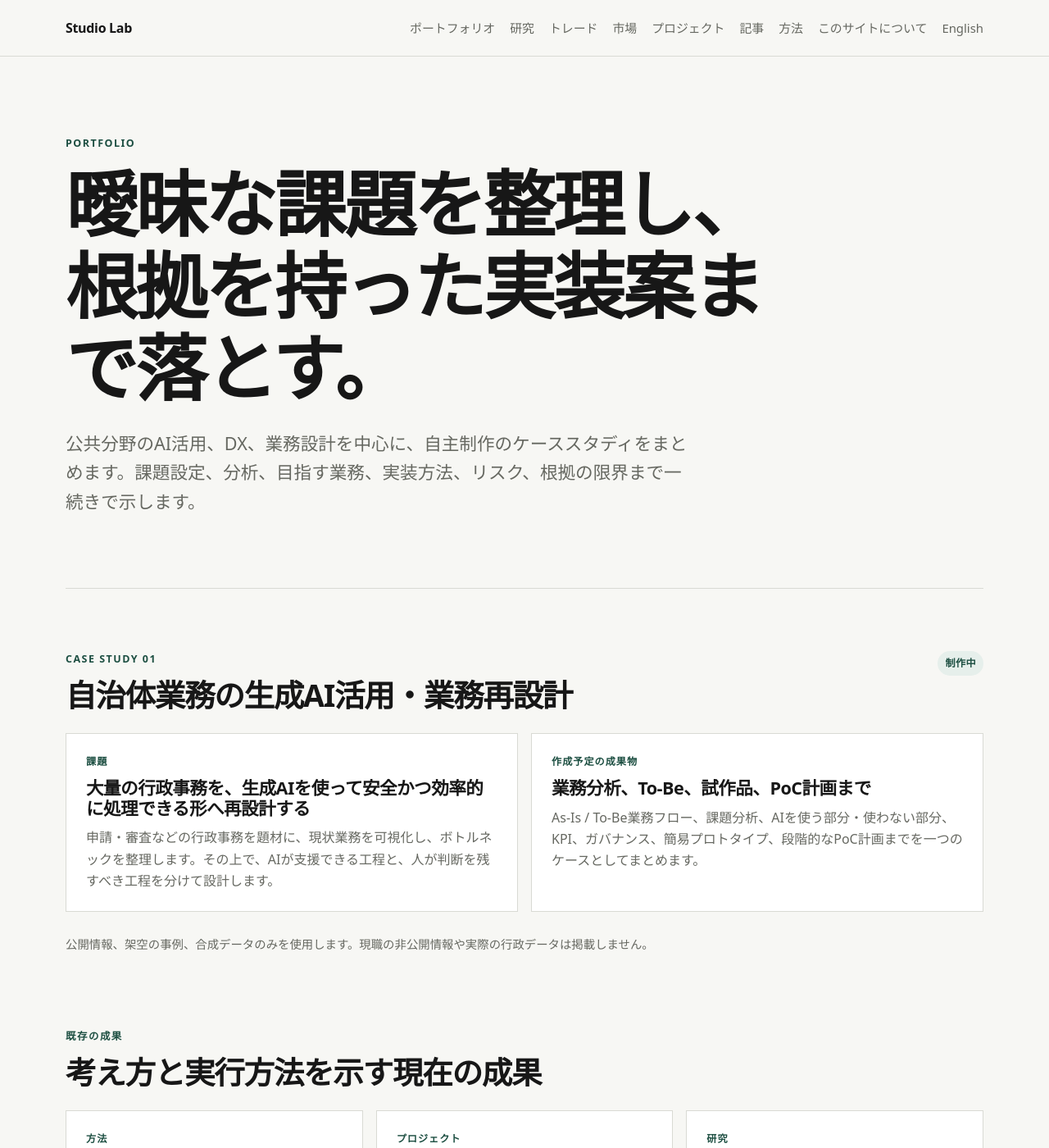
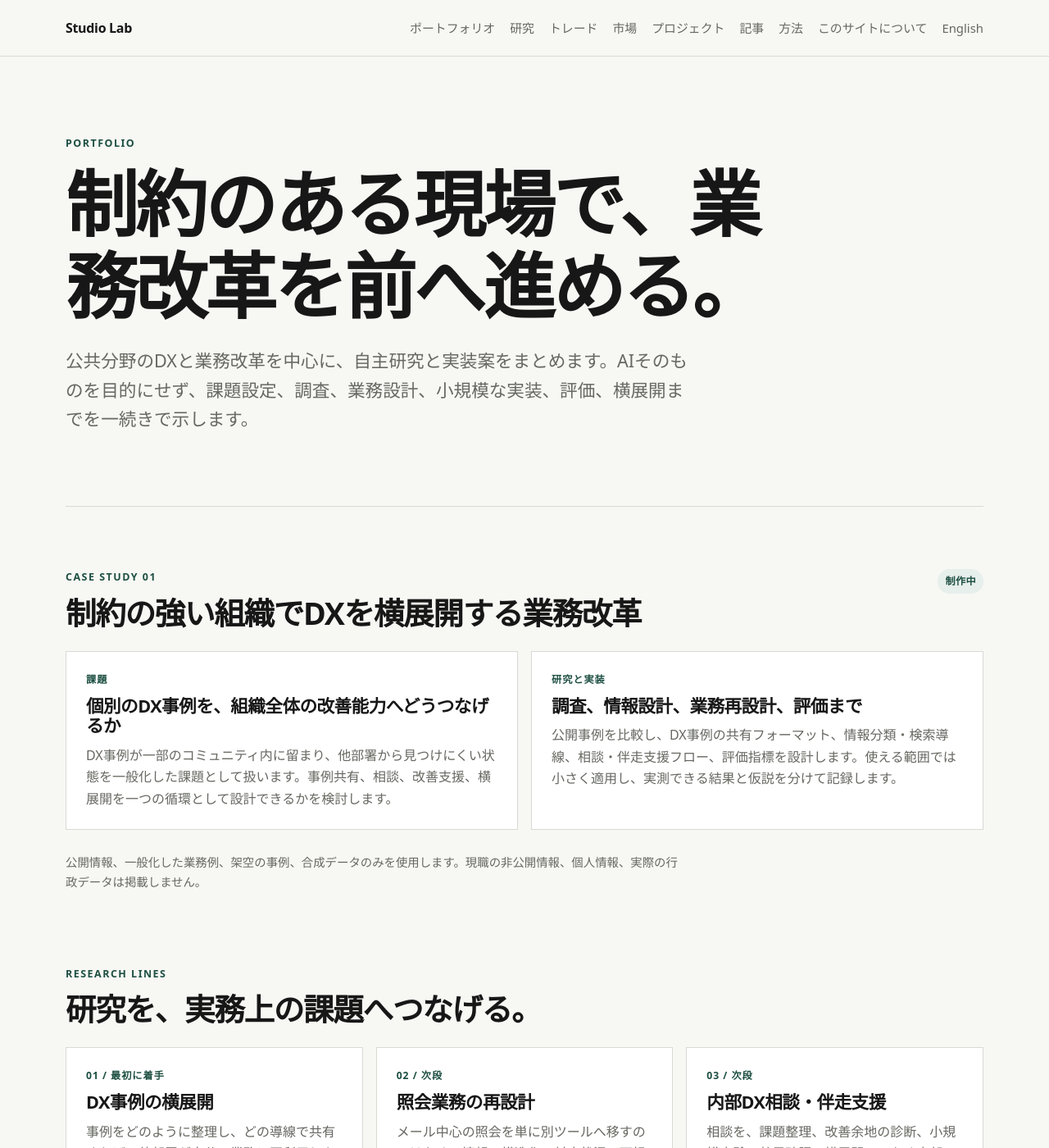
Before and after one commit to Josh-Temple/studio-lab-research, a Jekyll site: the page built from ja/portfolio.md, in a window 1280 px wide and 1400 px high. Shown: the whole window at 82% size. Built offline with Jekyll 4.4.1, drawn with Linux system fonts in a browser that asks for light colours; some of the changed text lies outside the part shown.

Commit message:
Reframe portfolio around public-sector operational reform

```diff
--- a/ja/portfolio.md
+++ b/ja/portfolio.md
@@ -2,33 +2,70 @@
 title: ポートフォリオ
 lang: ja
 permalink: /ja/portfolio/
-description: 公共分野のAI活用、DX、業務設計に関するケーススタディをまとめます。
+description: 公共分野のDX、業務改革、制約下のAI活用に関するケーススタディをまとめます。
 ---
 
 <section class="hero">
   <p class="eyebrow">Portfolio</p>
-  <h1>曖昧な課題を整理し、根拠を持った実装案まで落とす。</h1>
-  <p class="lede">公共分野のAI活用、DX、業務設計を中心に、自主制作のケーススタディをまとめます。課題設定、分析、目指す業務、実装方法、リスク、根拠の限界まで一続きで示します。</p>
+  <h1>制約のある現場で、業務改革を前へ進める。</h1>
+  <p class="lede">公共分野のDXと業務改革を中心に、自主研究と実装案をまとめます。AIそのものを目的にせず、課題設定、調査、業務設計、小規模な実装、評価、横展開までを一続きで示します。</p>
 </section>
 
 <section class="section">
   <div class="section-heading">
-    <div><p class="eyebrow">Case study 01</p><h2>自治体業務の生成AI活用・業務再設計</h2></div>
+    <div><p class="eyebrow">Case study 01</p><h2>制約の強い組織でDXを横展開する業務改革</h2></div>
     <span class="status">制作中</span>
   </div>
   <div class="feature-grid feature-grid-wide">
     <article class="feature-card">
       <p class="feature-meta">課題</p>
-      <h3>大量の行政事務を、生成AIを使って安全かつ効率的に処理できる形へ再設計する</h3>
-      <p>申請・審査などの行政事務を題材に、現状業務を可視化し、ボトルネックを整理します。その上で、AIが支援できる工程と、人が判断を残すべき工程を分けて設計します。</p>
+      <h3>個別のDX事例を、組織全体の改善能力へどうつなげるか</h3>
+      <p>DX事例が一部のコミュニティ内に留まり、他部署から見つけにくい状態を一般化した課題として扱います。事例共有、相談、改善支援、横展開を一つの循環として設計できるかを検討します。</p>
     </article>
     <article class="feature-card">
-      <p class="feature-meta">作成予定の成果物</p>
-      <h3>業務分析、To-Be、試作品、PoC計画まで</h3>
-      <p>As-Is / To-Be業務フロー、課題分析、AIを使う部分・使わない部分、KPI、ガバナンス、簡易プロトタイプ、段階的なPoC計画までを一つのケースとしてまとめます。</p>
+      <p class="feature-meta">研究と実装</p>
+      <h3>調査、情報設計、業務再設計、評価まで</h3>
+      <p>公開事例を比較し、DX事例の共有フォーマット、情報分類・検索導線、相談・伴走支援フロー、評価指標を設計します。使える範囲では小さく適用し、実測できる結果と仮説を分けて記録します。</p>
     </article>
   </div>
-  <p class="small-note">公開情報、架空の事例、合成データのみを使用します。現職の非公開情報や実際の行政データは掲載しません。</p>
+  <p class="small-note">公開情報、一般化した業務例、架空の事例、合成データのみを使用します。現職の非公開情報、個人情報、実際の行政データは掲載しません。</p>
+</section>
+
+<section class="section">
+  <div class="section-heading"><div><p class="eyebrow">Research lines</p><h2>研究を、実務上の課題へつなげる。</h2></div></div>
+  <div class="feature-grid">
+    <article class="feature-card">
+      <p class="feature-meta">01 / 最初に着手</p>
+      <h3>DX事例の横展開</h3>
+      <p>事例をどのように整理し、どの導線で共有すれば、他部署が自分の業務に再利用しやすくなるかを研究します。</p>
+    </article>
+    <article class="feature-card">
+      <p class="feature-meta">02 / 次段</p>
+      <h3>照会業務の再設計</h3>
+      <p>メール中心の照会を単に別ツールへ移すのではなく、情報の構造化、対応状況の可視化、過去回答の再利用、引継ぎまで含めて見直します。</p>
+    </article>
+    <article class="feature-card">
+      <p class="feature-meta">03 / 次段</p>
+      <h3>内部DX相談・伴走支援</h3>
+      <p>相談を、課題整理、改善余地の診断、小規模実験、効果確認、横展開へつなぐ内部コンサル型の流れとして設計します。</p>
+    </article>
+  </div>
+</section>
+
+<section class="section">
+  <div class="section-heading"><div><p class="eyebrow">AI position</p><h2>AIを主語にせず、使える場所で使う。</h2></div></div>
+  <div class="feature-grid feature-grid-wide">
+    <article class="feature-card">
+      <p class="feature-meta">設計原則</p>
+      <h3>AIなしでも成立する改善を先に作る</h3>
+      <p>セキュリティ、個人情報、既存環境、権限、調達、職員スキルなどの制約を前提に、AIを使える工程と使わない工程を分けます。</p>
+    </article>
+    <article class="feature-card">
+      <p class="feature-meta">段階的な導入</p>
+      <h3>承認済みAIから、将来の安全な連携へ</h3>
+      <p>文章整理や分析支援など現在可能な使い方と、将来の安全なシステム連携を分け、技術的に可能なことと組織として実行できることを混同しません。</p>
+    </article>
+  </div>
 </section>
 
 <section class="section">
```
